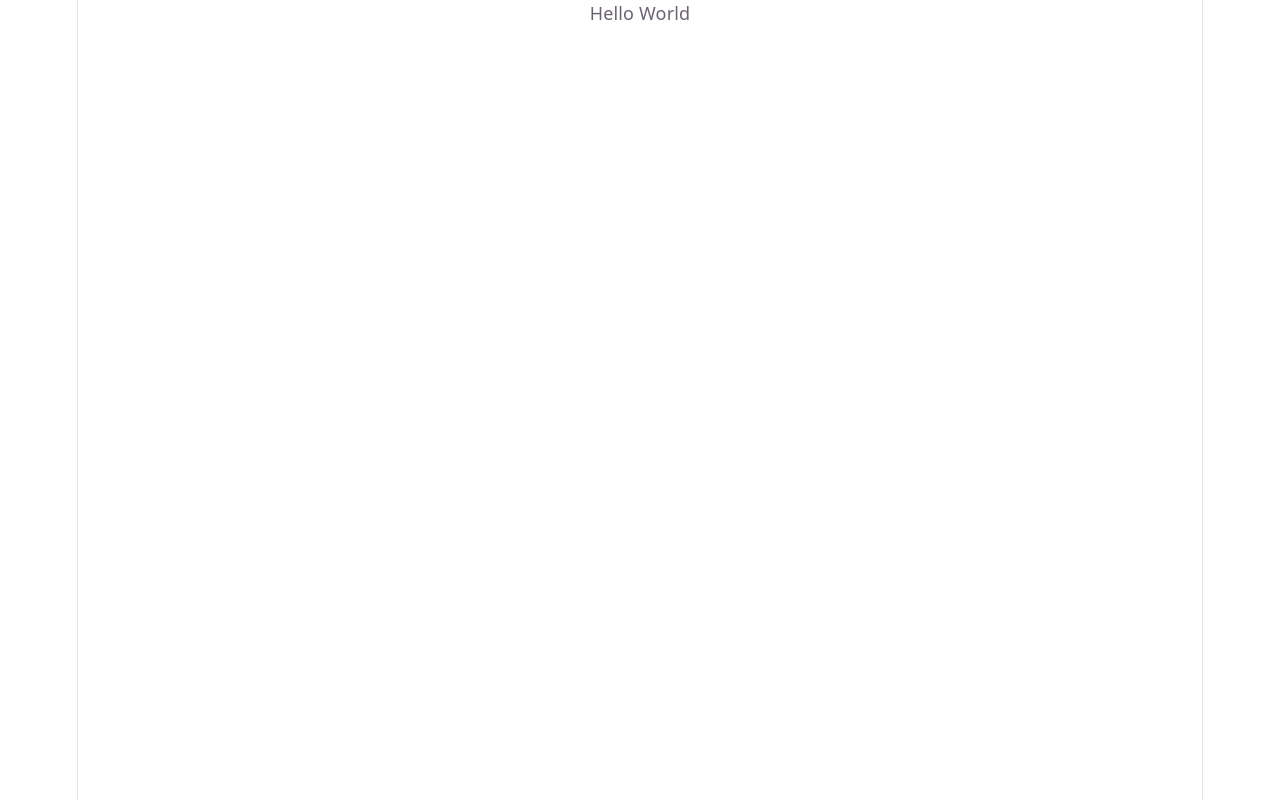
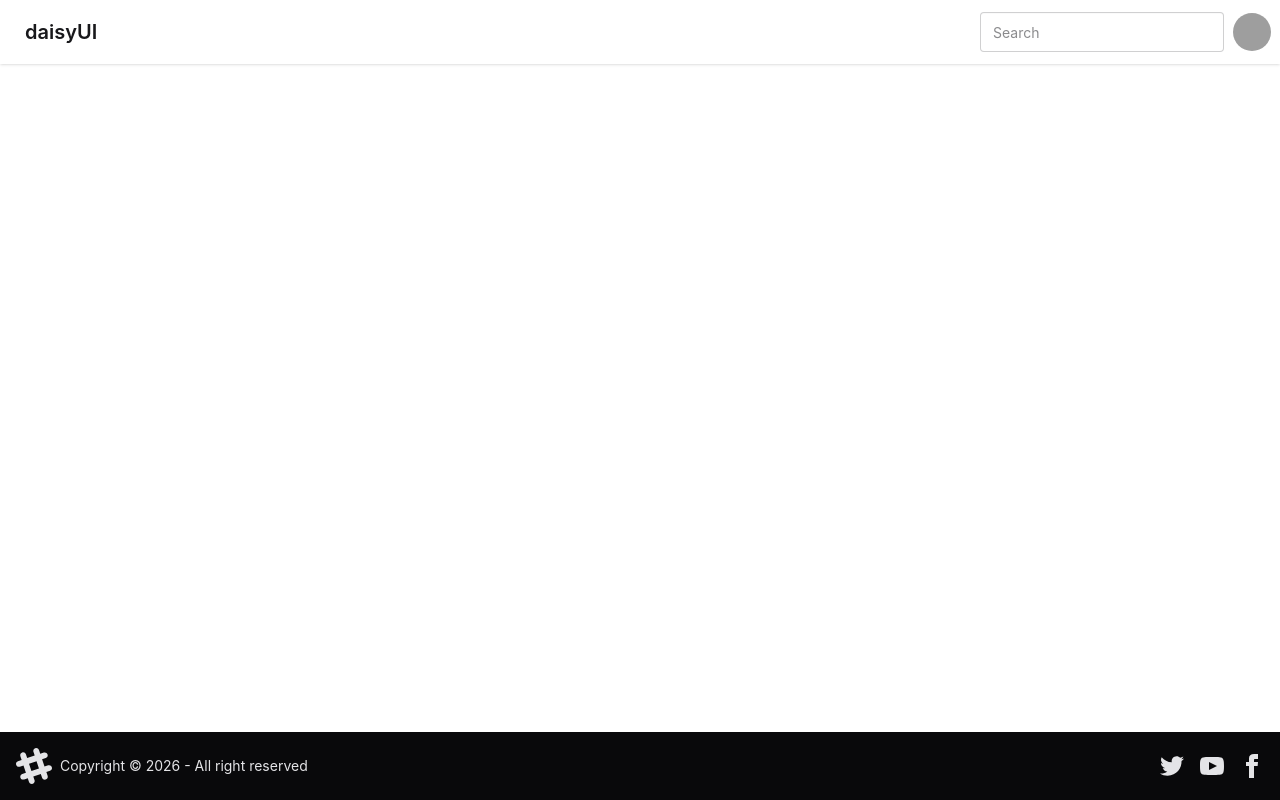
Before and after one commit to TanvirKaurBedi/DevTinder, a React (Vite) app in the folder frontend/: page / in a window 1280 px wide. Built offline with nearby package versions, Linux system fonts and the light colour scheme; grey boxes are pictures that could not be loaded.

Commit message:
added header and footer component

```diff
--- a/frontend/package.json
+++ b/frontend/package.json
@@ -11,22 +11,26 @@
   },
   "dependencies": {
     "react": "^19.2.4",
-    "react-dom": "^19.2.4"
+    "react-dom": "^19.2.4",
+    "react-router-dom": "^7.14.0"
   },
   "devDependencies": {
     "@babel/core": "^7.29.0",
     "@eslint/js": "^9.39.4",
     "@rolldown/plugin-babel": "^0.2.2",
+    "@tailwindcss/vite": "^4.2.2",
     "@types/babel__core": "^7.20.5",
     "@types/node": "^24.12.2",
     "@types/react": "^19.2.14",
     "@types/react-dom": "^19.2.3",
     "@vitejs/plugin-react": "^6.0.1",
     "babel-plugin-react-compiler": "^1.0.0",
+    "daisyui": "^5.5.19",
     "eslint": "^9.39.4",
     "eslint-plugin-react-hooks": "^7.0.1",
     "eslint-plugin-react-refresh": "^0.5.2",
     "globals": "^17.4.0",
+    "tailwindcss": "^4.2.2",
     "typescript": "~6.0.2",
     "typescript-eslint": "^8.58.0",
     "vite": "^8.0.4"
--- a/frontend/src/App.tsx
+++ b/frontend/src/App.tsx
@@ -1,7 +1,24 @@
+import { BrowserRouter, Route, Routes } from "react-router-dom";
+import Body from "./components/Body";
+
 function App() {
   return (
     <>
-      <p>Hello World</p>
+      <BrowserRouter basename="/">
+        <Routes>
+          <Route
+            path="/"
+            element={
+              <div>
+                <Body />
+              </div>
+            }
+          >
+            <Route path="" element={<div></div>} />
+            <Route path="" element={<div></div>} />
+          </Route>
+        </Routes>
+      </BrowserRouter>
     </>
   );
 }
--- /dev/null
+++ b/frontend/src/components/Body.tsx
@@ -0,0 +1,13 @@
+import { Outlet } from "react-router-dom";
+import Navbar from "./Navbar";
+import Footer from "./Footer";
+
+export default function Body() {
+  return (
+    <>
+      <Navbar />
+      <Outlet />
+      <Footer />
+    </>
+  );
+}
--- /dev/null
+++ b/frontend/src/components/Footer.tsx
@@ -0,0 +1,56 @@
+const Footer = () => {
+  return (
+    <footer className="footer sm:footer-horizontal bg-neutral text-neutral-content items-center p-4 fixed bottom-0">
+      <aside className="grid-flow-col items-center">
+        <svg
+          width="36"
+          height="36"
+          viewBox="0 0 24 24"
+          xmlns="http://www.w3.org/2000/svg"
+          fillRule="evenodd"
+          clipRule="evenodd"
+          className="fill-current"
+        >
+          <path d="M22.672 15.226l-2.432.811.841 2.515c.33 1.019-.209 2.127-1.23 2.456-1.15.325-2.148-.321-2.463-1.226l-.84-2.518-5.013 1.677.84 2.517c.391 1.203-.434 2.542-1.831 2.542-.88 0-1.601-.564-1.86-1.314l-.842-2.516-2.431.809c-1.135.328-2.145-.317-2.463-1.229-.329-1.018.211-2.127 1.231-2.456l2.432-.809-1.621-4.823-2.432.808c-1.355.384-2.558-.59-2.558-1.839 0-.817.509-1.582 1.327-1.846l2.433-.809-.842-2.515c-.33-1.02.211-2.129 1.232-2.458 1.02-.329 2.13.209 2.461 1.229l.842 2.515 5.011-1.677-.839-2.517c-.403-1.238.484-2.553 1.843-2.553.819 0 1.585.509 1.85 1.326l.841 2.517 2.431-.81c1.02-.33 2.131.211 2.461 1.229.332 1.018-.21 2.126-1.23 2.456l-2.433.809 1.622 4.823 2.433-.809c1.242-.401 2.557.484 2.557 1.838 0 .819-.51 1.583-1.328 1.847m-8.992-6.428l-5.01 1.675 1.619 4.828 5.011-1.674-1.62-4.829z"></path>
+        </svg>
+        <p>Copyright © {new Date().getFullYear()} - All right reserved</p>
+      </aside>
+      <nav className="grid-flow-col gap-4 md:place-self-center md:justify-self-end">
+        <a>
+          <svg
+            xmlns="http://www.w3.org/2000/svg"
+            width="24"
+            height="24"
+            viewBox="0 0 24 24"
+            className="fill-current"
+          >
+            <path d="M24 4.557c-.883.392-1.832.656-2.828.775 1.017-.609 1.798-1.574 2.165-2.724-.951.564-2.005.974-3.127 1.195-.897-.957-2.178-1.555-3.594-1.555-3.179 0-5.515 2.966-4.797 6.045-4.091-.205-7.719-2.165-10.148-5.144-1.29 2.213-.669 5.108 1.523 6.574-.806-.026-1.566-.247-2.229-.616-.054 2.281 1.581 4.415 3.949 4.89-.693.188-1.452.232-2.224.084.626 1.956 2.444 3.379 4.6 3.419-2.07 1.623-4.678 2.348-7.29 2.04 2.179 1.397 4.768 2.212 7.548 2.212 9.142 0 14.307-7.721 13.995-14.646.962-.695 1.797-1.562 2.457-2.549z"></path>
+          </svg>
+        </a>
+        <a>
+          <svg
+            xmlns="http://www.w3.org/2000/svg"
+            width="24"
+            height="24"
+            viewBox="0 0 24 24"
+            className="fill-current"
+          >
+            <path d="M19.615 3.184c-3.604-.246-11.631-.245-15.23 0-3.897.266-4.356 2.62-4.385 8.816.029 6.185.484 8.549 4.385 8.816 3.6.245 11.626.246 15.23 0 3.897-.266 4.356-2.62 4.385-8.816-.029-6.185-.484-8.549-4.385-8.816zm-10.615 12.816v-8l8 3.993-8 4.007z"></path>
+          </svg>
+        </a>
+        <a>
+          <svg
+            xmlns="http://www.w3.org/2000/svg"
+            width="24"
+            height="24"
+            viewBox="0 0 24 24"
+            className="fill-current"
+          >
+            <path d="M9 8h-3v4h3v12h5v-12h3.642l.358-4h-4v-1.667c0-.955.192-1.333 1.115-1.333h2.885v-5h-3.808c-3.596 0-5.192 1.583-5.192 4.615v3.385z"></path>
+          </svg>
+        </a>
+      </nav>
+    </footer>
+  );
+};
+export default Footer;
--- /dev/null
+++ b/frontend/src/components/Navbar.tsx
@@ -0,0 +1,48 @@
+const Navbar = () => {
+  return (
+    <div className="navbar bg-base-100 shadow-sm">
+      <div className="flex-1">
+        <a className="btn btn-ghost text-xl">daisyUI</a>
+      </div>
+      <div className="flex gap-2">
+        <input
+          type="text"
+          placeholder="Search"
+          className="input input-bordered w-24 md:w-auto"
+        />
+        <div className="dropdown dropdown-end">
+          <div
+            tabIndex={0}
+            role="button"
+            className="btn btn-ghost btn-circle avatar"
+          >
+            <div className="w-10 rounded-full">
+              <img
+                alt="Tailwind CSS Navbar component"
+                src="https://img.daisyui.com/images/stock/photo-1534528741775-53994a69daeb.webp"
+              />
+            </div>
+          </div>
+          <ul
+            tabIndex="-1"
+            className="menu menu-sm dropdown-content bg-base-100 rounded-box z-1 mt-3 w-52 p-2 shadow"
+          >
+            <li>
+              <a className="justify-between">
+                Profile
+                <span className="badge">New</span>
+              </a>
+            </li>
+            <li>
+              <a>Settings</a>
+            </li>
+            <li>
+              <a>Logout</a>
+            </li>
+          </ul>
+        </div>
+      </div>
+    </div>
+  );
+};
+export default Navbar;
--- a/frontend/src/index.css
+++ b/frontend/src/index.css
@@ -1,111 +1,2 @@
-:root {
-  --text: #6b6375;
-  --text-h: #08060d;
-  --bg: #fff;
-  --border: #e5e4e7;
-  --code-bg: #f4f3ec;
-  --accent: #aa3bff;
-  --accent-bg: rgba(170, 59, 255, 0.1);
-  --accent-border: rgba(170, 59, 255, 0.5);
-  --social-bg: rgba(244, 243, 236, 0.5);
-  --shadow:
-    rgba(0, 0, 0, 0.1) 0 10px 15px -3px, rgba(0, 0, 0, 0.05) 0 4px 6px -2px;
-
-  --sans: system-ui, 'Segoe UI', Roboto, sans-serif;
-  --heading: system-ui, 'Segoe UI', Roboto, sans-serif;
-  --mono: ui-monospace, Consolas, monospace;
-
-  font: 18px/145% var(--sans);
-  letter-spacing: 0.18px;
-  color-scheme: light dark;
-  color: var(--text);
-  background: var(--bg);
-  font-synthesis: none;
-  text-rendering: optimizeLegibility;
-  -webkit-font-smoothing: antialiased;
-  -moz-osx-font-smoothing: grayscale;
-
-  @media (max-width: 1024px) {
-    font-size: 16px;
-  }
-}
-
-@media (prefers-color-scheme: dark) {
-  :root {
-    --text: #9ca3af;
-    --text-h: #f3f4f6;
-    --bg: #16171d;
-    --border: #2e303a;
-    --code-bg: #1f2028;
-    --accent: #c084fc;
-    --accent-bg: rgba(192, 132, 252, 0.15);
-    --accent-border: rgba(192, 132, 252, 0.5);
-    --social-bg: rgba(47, 48, 58, 0.5);
-    --shadow:
-      rgba(0, 0, 0, 0.4) 0 10px 15px -3px, rgba(0, 0, 0, 0.25) 0 4px 6px -2px;
-  }
-
-  #social .button-icon {
-    filter: invert(1) brightness(2);
-  }
-}
-
-#root {
-  width: 1126px;
-  max-width: 100%;
-  margin: 0 auto;
-  text-align: center;
-  border-inline: 1px solid var(--border);
-  min-height: 100svh;
-  display: flex;
-  flex-direction: column;
-  box-sizing: border-box;
-}
-
-body {
-  margin: 0;
-}
-
-h1,
-h2 {
-  font-family: var(--heading);
-  font-weight: 500;
-  color: var(--text-h);
-}
-
-h1 {
-  font-size: 56px;
-  letter-spacing: -1.68px;
-  margin: 32px 0;
-  @media (max-width: 1024px) {
-    font-size: 36px;
-    margin: 20px 0;
-  }
-}
-h2 {
-  font-size: 24px;
-  line-height: 118%;
-  letter-spacing: -0.24px;
-  margin: 0 0 8px;
-  @media (max-width: 1024px) {
-    font-size: 20px;
-  }
-}
-p {
-  margin: 0;
-}
-
-code,
-.counter {
-  font-family: var(--mono);
-  display: inline-flex;
-  border-radius: 4px;
-  color: var(--text-h);
-}
-
-code {
-  font-size: 15px;
-  line-height: 135%;
-  padding: 4px 8px;
-  background: var(--code-bg);
-}
+@import "tailwindcss";
+@plugin "daisyui";
--- a/frontend/vite.config.ts
+++ b/frontend/vite.config.ts
@@ -1,11 +1,7 @@
-import { defineConfig } from 'vite'
-import react, { reactCompilerPreset } from '@vitejs/plugin-react'
-import babel from '@rolldown/plugin-babel'
+import { defineConfig } from "vite";
+import react from "@vitejs/plugin-react";
+import tailwindcss from "@tailwindcss/vite";
 
-// https://vite.dev/config/
 export default defineConfig({
-  plugins: [
-    react(),
-    babel({ presets: [reactCompilerPreset()] })
-  ],
-})
+  plugins: [react(), tailwindcss()],
+});
```
Also changed, not shown: 1 other file (tests, documents, lock files or other folders).
